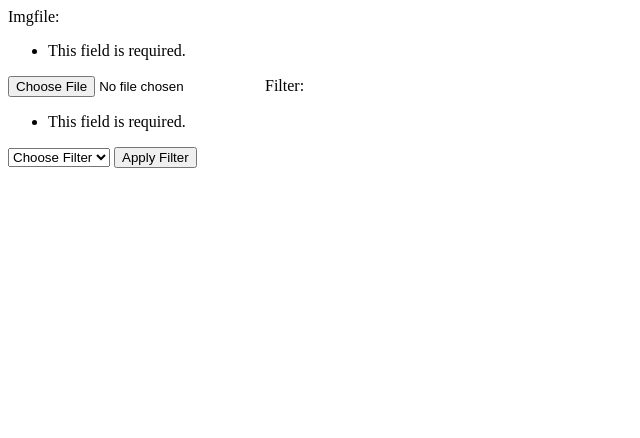
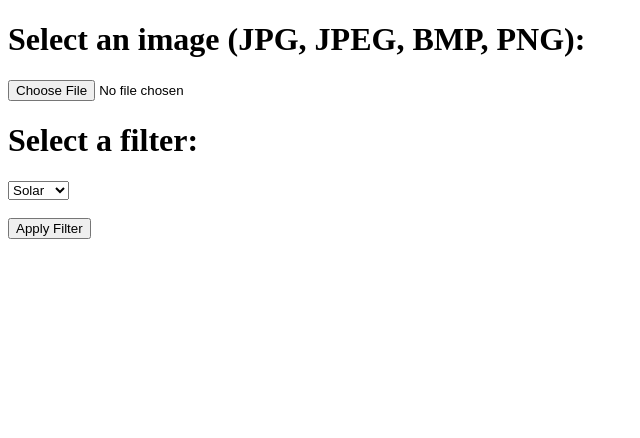
Before and after one commit to ylebovits/DjangoImageProcessing, a Django app: template image_processor/templates/index.html in a window 1280 px wide. Shown: the top 438 px of the page, without its empty margins (0-640 px from the left). Run offline with Django 3.2, Linux system fonts and the light colour scheme; the template is opened without the code that fills it: values that come from a table or form of the project are taken from there, others are empty; parts of the project's set-up code (start-up, migrations or seed data) failed here and were passed over.

Commit message:
error handling for bad file types

```diff
--- a/image_processor/forms.py
+++ b/image_processor/forms.py
@@ -1,8 +1,11 @@
 from django import forms
 from image_processor.choices import FILTER_CHOICES
+from .validators import image_validator
 
 
 class UploadForm(forms.Form):
-    imgFile = forms.FileField(required=True)
+    imgFile = forms.FileField(required=True,
+                              validators=[image_validator])
+
     filter = forms.ChoiceField(choices=FILTER_CHOICES,
                                required=True)
--- a/image_processor/templates/index.html
+++ b/image_processor/templates/index.html
@@ -4,37 +4,32 @@
 {% include "header.html" %}
 
 <body>
-<form action="" method="post"> {% csrf_token %}
 
-    <tr>
-        <th><label for="id_imgFile">Imgfile:</label></th>
-        <td>
-            <ul class="errorlist">
-                <li>This field is required.</li>
-            </ul>
-            <input type="file" name="imgFile" required id="id_imgFile"></td>
-    </tr>
-    <tr>
-        <th>
-            <label for="id_filter">Filter:</label></th>
-        <td>
-            <ul class="errorlist">
-                <li>This field is required.</li>
-            </ul>
-            <select name="filter" id="id_filter">
-                <option value="" selected disabled hidden>Choose Filter</option>
-                <option value="gray">Gray</option>
-                <option value="sepia">Sepia</option>
-                <option value="Poster">Poster</option>
-                <option value="Blur">Blur</option>
-                <option value="Edge">Edge</option>
-                <option value="Solar">Solar</option>
-            </select>
-        </td>
-    </tr>
-    <input type="submit" value="Apply Filter" />
-</form>
+    {# if an error occurs while uploading, let the user know #}
+    {% if errors %}
+        {% for field, errs in errors.items %}
+            {% for error in errs %}
+                <h1>{{ error }}</h1>
+            {% endfor %}
+        {% endfor %}
+    {% endif %}
 
+    <form method="POST" action="/" enctype="multipart/form-data">
+        {% csrf_token %}
+        <h1>Select an image (JPG, JPEG, BMP, PNG):</h1> {{ form.imgFile }}
+        <h1>Select a filter: </h1> {{ form.filter }}
+        <br>
+        <br>
+        <button type="submit">Apply Filter</button>
+    </form>
+
+    <div style="display: block; margin-left: auto; margin-right: auto; width: 50%;">
+        {% if image %}
+            {% load static %}
+            <img src="{% static image %}" alt="image with filter applied">
+            <p style="text-align: center">Success!</p>
+        {% endif %}
+    </div>
 </body>
 
 {%  include "footer.html" %}
--- a/main/settings.py
+++ b/main/settings.py
@@ -55,7 +55,7 @@ ROOT_URLCONF = 'main.urls'
 TEMPLATES = [
     {
         'BACKEND': 'django.template.backends.django.DjangoTemplates',
-        'DIRS': [os.path.join(BASE_DIR, 'main/../image_processor/templates')]
+        'DIRS': [os.path.join(BASE_DIR, 'main/../image_processor/../image_processor/templates')]
         ,
         'APP_DIRS': True,
         'OPTIONS': {
```
Also changed, not shown: image_processor/choices.py (+6 -6 lines), image_processor/validators.py (added, +10 -0 lines), image_processor/views.py (+5 -2 lines).
